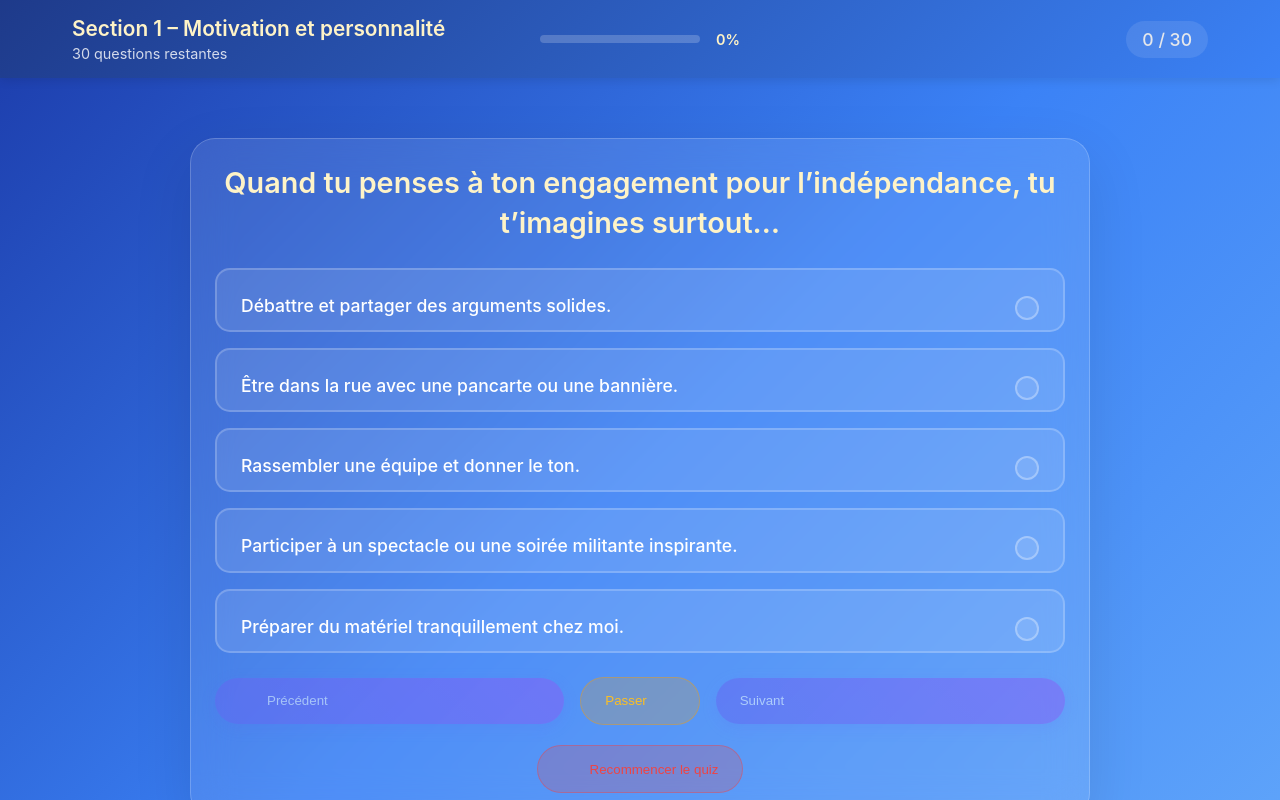
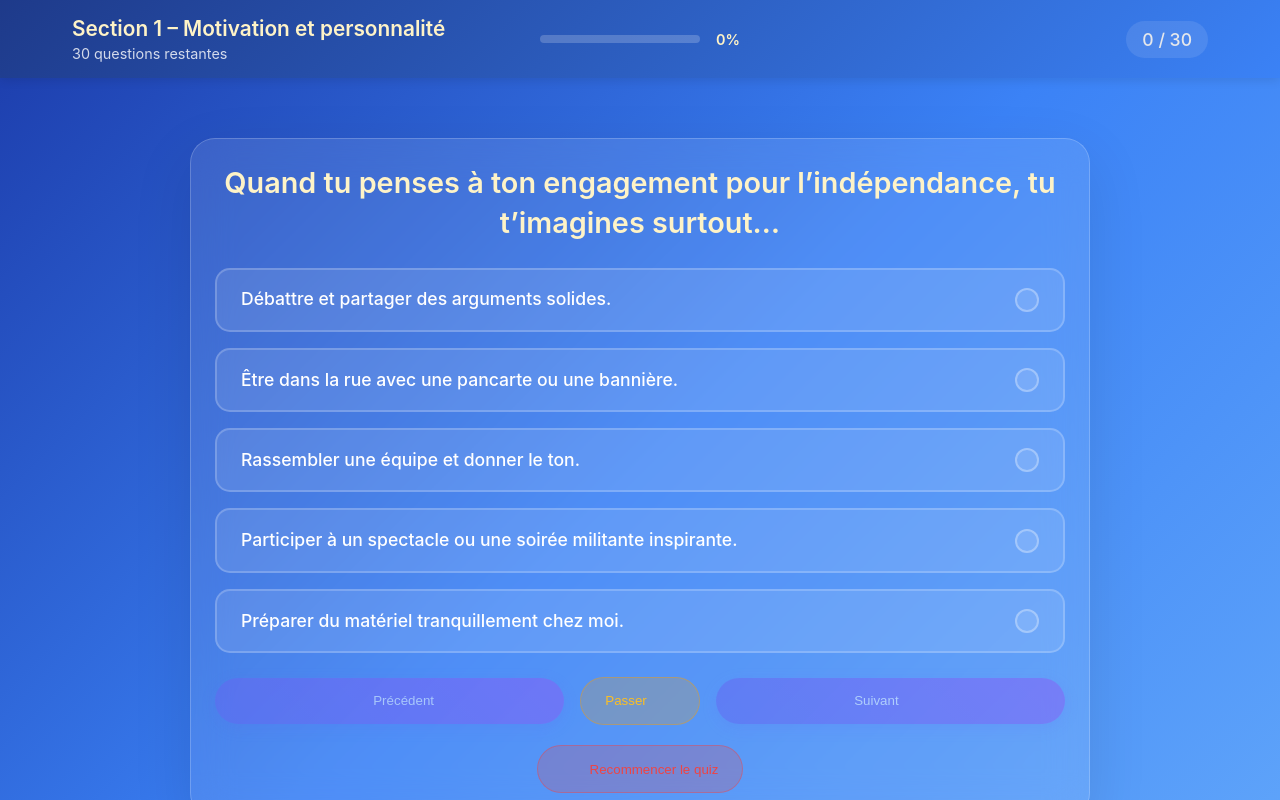
Before and after one commit to OUI-Quebec/quiz-profil-militant, an Angular app: page /quiz in a window 1280 px wide. Both pictures are taken after a click on the button "Commencer cette section". Shown: the top 800 px of the page. Built offline with nearby package versions, Linux system fonts and the light colour scheme; no server answers.

Commit message:
Améliore l'alignement et la réactivité des éléments de choix pour une meilleure expérience utilisateur

```diff
--- a/src/app/components/question/question.component.scss
+++ b/src/app/components/question/question.component.scss
@@ -62,6 +62,9 @@
   position: relative;
   overflow: hidden;
   animation: choixSlide 0.5s ease-out both;
+  display: flex;
+  align-items: center;
+  min-height: 60px;
 }
 
 .choix-card:hover {
@@ -82,9 +85,10 @@
 
 .choix-content {
   display: flex;
-  align-items: flex-start;
+  align-items: center;
   justify-content: space-between;
   gap: 1rem;
+  width: 100%;
 }
 
 .choix-texte {
@@ -107,7 +111,6 @@
   justify-content: center;
   transition: all 0.3s ease;
   flex-shrink: 0;
-  margin-top: 2px;
 }
 
 .checkmark {
@@ -154,6 +157,7 @@
   gap: 0.5rem;
   transition: all 0.3s ease;
   padding: 0.8rem 1.5rem;
+  justify-content: center;
 }
 
 .btn-precedent,
@@ -313,7 +317,6 @@
     width: 100% !important;
     padding: 1rem;
     font-size: 0.9rem;
-    justify-content: center;
   }
 
   .actions-secondaires {
```
